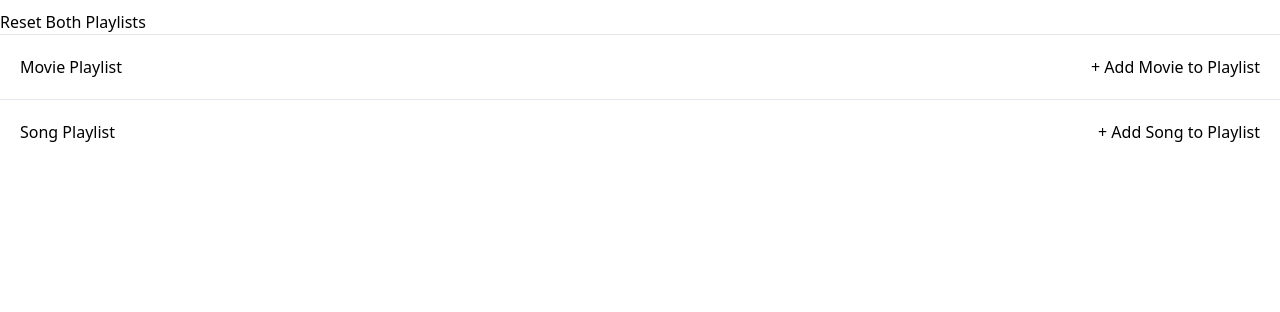
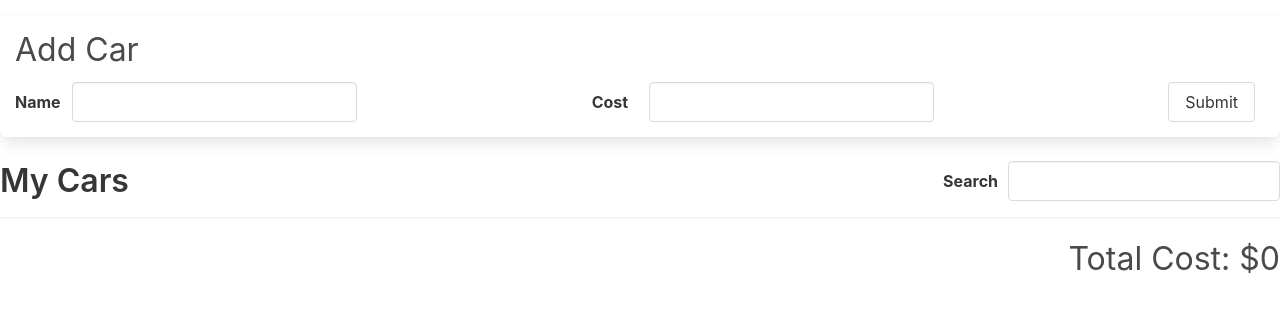
Before and after one commit to nueue23/udemy_react, a React (Create React App) app: page /table in a window 1280 px wide. Shown: the top 312 px of the page. Built offline with nearby package versions, Linux system fonts and the light colour scheme.

Commit message:
multiple slices

```diff
--- a/package.json
+++ b/package.json
@@ -9,6 +9,7 @@
     "@testing-library/react": "^13.4.0",
     "@testing-library/user-event": "^13.5.0",
     "axios": "^1.3.3",
+    "bulma": "^0.9.4",
     "classnames": "^2.3.2",
     "immer": "^10.0.2",
     "json-server": "^0.17.2",
--- /dev/null
+++ b/src/cars/AppCars.js
@@ -0,0 +1,17 @@
+import CarForm from "./components/CarForm";
+import CarList from "./components/CarList";
+import CarSearch from "./components/CarSearch";
+import CarValue from "./components/CarValue";
+import 'bulma/css/bulma.min.css';
+import './styles.css';
+
+function AppCars(){
+    return (<div>
+        <CarForm />
+        <CarSearch />
+        <CarList />
+        <CarValue />
+    </div>);
+}
+
+export default AppCars;
--- /dev/null
+++ b/src/cars/components/CarForm.js
@@ -0,0 +1,48 @@
+import { useDispatch, useSelector } from "react-redux";
+import {changeName, changeCost, addCar} from "../store";
+function CarForm(){
+    const dispatch = useDispatch();
+    const handleNameChange = (event)=>{
+        dispatch(changeName(event.target.value));
+    };
+    const handleCostChange = (event)=>{
+        dispatch(changeCost(parseFloat(event.target.value) || 0.0));
+    }
+    const handleSubmit = (event)=>{
+        event.preventDefault();
+        dispatch(addCar({name, cost}));
+    }
+    const {name, cost} = useSelector((state) => {
+        return {
+            name: state.form.name,
+            cost: state.form.cost
+        };
+    });
+    return <div className="car-form panel">
+        <h4 className="subtitle is-3">Add Car</h4>
+        <form onSubmit={handleSubmit}>
+            <div className="field-group">
+                <div className="field">
+                    <label className="label">Name</label>
+                    <input className="input is-expanded"
+                           value={name}
+                           onChange={handleNameChange}></input>
+                </div>
+            </div>
+            <div className="field-group">
+                <div className="field">
+                    <label className="label">Cost</label>
+                    <input className="input is-expanded"
+                           value={cost || ''}
+                           onChange={handleCostChange}
+                           type="number"></input>
+                </div>
+            </div>
+            <div className="field">
+                <button className="button is-Link">Submit</button>
+            </div>
+        </form>
+    </div>;
+}
+
+export default CarForm;
--- /dev/null
+++ b/src/cars/components/CarList.js
@@ -0,0 +1,31 @@
+import { useDispatch, useSelector } from "react-redux";
+import { removeCar } from "../store";
+
+function CarList(){
+    const dispatch = useDispatch();
+    const {cars, name} = useSelector(({form: {name}, cars: {data, searchTerm}}) => {
+        const filteredCars = data.filter((car) => {
+            return car.name.toLowerCase().includes(searchTerm.toLowerCase());
+        });
+        return {
+            cars: filteredCars,
+            name
+        }
+    });
+    const handleDelete = (car) => {
+        dispatch(removeCar(car.id));
+    }
+    const renderedCars = cars.map((car) =>{
+        const bold = name && car.name.toLowerCase().includes(name.toLowerCase());
+        return <div key={car.id} className={`panel ${bold && 'bold'}`}>
+            <p>{car.name} - ${car.cost}</p>
+            <button className="button is-danger" onClick={() => handleDelete(car)}>Delete</button>
+        </div>
+    });
+    return <div className="car-list">
+        {renderedCars}
+        <hr />
+    </div>;
+}
+
+export default CarList;
--- /dev/null
+++ b/src/cars/components/CarSearch.js
@@ -0,0 +1,21 @@
+import { useDispatch, useSelector } from "react-redux";
+import { changeSearchTerm } from "../store";
+
+function CarSearch(){
+    const dispatch = useDispatch();
+    const searchTerm = useSelector((state)=>{
+        return state.cars.searchTerm;
+    });
+    const handleSearchTerm = (event)=>{
+        dispatch(changeSearchTerm(event.target.value));
+    }
+    return <div className="list-header">
+        <h3 className="title is-3">My Cars</h3>
+        <div className="search field is-horizontal">
+            <label className="label">Search</label>
+            <input className="input" value={searchTerm} onChange={handleSearchTerm} />
+        </div>
+    </div>;
+}
+
+export default CarSearch;
--- /dev/null
+++ b/src/cars/components/CarValue.js
@@ -0,0 +1,12 @@
+import { useSelector } from "react-redux";
+
+function CarValue(){
+    const totalCost = useSelector(({cars : {data, searchTerm}}) => {
+        return data.filter((car) => car.name.toLowerCase()
+                                    .includes(searchTerm.toLowerCase()))
+                   .reduce((acc, car) => acc + car.cost, 0);
+    });
+    return <div className="car-value">Total Cost: ${totalCost}</div>;
+}
+
+export default CarValue;
--- /dev/null
+++ b/src/cars/store/index.js
@@ -0,0 +1,12 @@
+import { configureStore } from "@reduxjs/toolkit";
+import { changeName, changeCost, formReducer } from "./slices/FormSlice";
+import { addCar, removeCar, changeSearchTerm, carsReducer } from "./slices/CarsSlice";
+
+const store = configureStore({
+    reducer: {
+        cars: carsReducer,
+        form: formReducer
+    }
+});
+
+export {store, changeName, changeCost, addCar, removeCar, changeSearchTerm};
--- /dev/null
+++ b/src/cars/store/slices/CarsSlice.js
@@ -0,0 +1,31 @@
+import { createSlice, nanoid } from "@reduxjs/toolkit";
+
+const carsSlice = createSlice({
+    name: 'cars',
+    initialState: {
+        searchTerm: '',
+        data: []
+    },
+    reducers: {
+        changeSearchTerm(state, action){
+            state.searchTerm = action.payload;
+        },
+        addCar(state, action){
+            state.data.push({
+                name: action.payload.name,
+                cost: action.payload.cost,
+                id: nanoid()
+            });
+        },
+        removeCar(state, action){
+            console.log(action.payload);
+            const updated = state.data.filter((car) => {
+                return car.id !== action.payload;
+            });
+            state.data = updated;
+        }
+    }
+});
+
+export const {changeSearchTerm, addCar, removeCar} = carsSlice.actions;
+export const carsReducer = carsSlice.reducer;
--- /dev/null
+++ b/src/cars/store/slices/FormSlice.js
@@ -0,0 +1,27 @@
+import { createSlice } from "@reduxjs/toolkit";
+import { addCar } from "./CarsSlice";
+
+const formSlice = createSlice({
+    name: 'form',
+    initialState: {
+        name: '',
+        cost: 0.0
+    },
+    reducers: {
+        changeName(state, action){
+            state.name = action.payload;
+        },
+        changeCost(state, action){
+            state.cost = action.payload;
+        }
+    },
+    extraReducers: (builder) => {
+        builder.addCase(addCar, (state, action) => {
+            state.name='';
+            state.cost=0.0;
+        })
+    }
+});
+
+export const {changeName, changeCost} = formSlice.actions;
+export const formReducer = formSlice.reducer;
--- /dev/null
+++ b/src/cars/styles.css
@@ -0,0 +1,79 @@
+.car-form {
+  margin-top: 15px;
+  padding: 15px;
+}
+.car-form .field-group {
+  display: flex;
+  margin-bottom: 0px;
+}
+.car-form form {
+  display: flex;
+  justify-content: space-between;
+}
+.car-form .field {
+  display: flex;
+  align-items: center;
+  margin-bottom: 0px;
+  margin-right: 10px;
+}
+.car-form .field label.label {
+  margin-bottom: 0px;
+  width: 70px;
+}
+.car-form input {
+  width: 100%;
+}
+.car-form h4.subtitle.is-3 {
+  margin-bottom: 0.75rem;
+}
+
+.car-list .panel.bold {
+  font-weight: 600;
+}
+
+.car-list .panel {
+  padding: 10px;
+  display: flex;
+  flex-direction: row;
+  justify-content: space-between;
+  align-items: center;
+}
+
+.car-list p {
+  font-size: 1.5rem;
+}
+
+.car-list .note {
+  font-style: italic;
+  display: block;
+  margin: 40px 20px;
+}
+
+.car-value {
+  font-size: 2rem;
+  text-align: right;
+}
+
+hr {
+  margin: 1rem 0;
+}
+
+.list-header {
+  display: flex;
+  flex-direction: row;
+  justify-content: space-between;
+  align-items: center;
+}
+
+.list-header h3.title {
+  margin-bottom: 0px;
+}
+
+.list-header .search {
+  display: flex;
+  align-items: center;
+}
+.list-header .search .label {
+  margin-bottom: 0px;
+  margin-right: 10px;
+}
--- a/src/index.js
+++ b/src/index.js
@@ -3,13 +3,12 @@ import './customComponents/index.css';
 import React from 'react';
 import ReactDOM from 'react-dom/client';
 
-import AppPlaylist from './playlist/AppPlaylist';
 import { Provider } from 'react-redux';
-import {store} from './playlist/store';
+import {store} from './cars/store';
+import AppCars from './cars/AppCars';
 
 const el = document.getElementById("root");
 const root = ReactDOM.createRoot(el);
-
 root.render(<Provider store={store}>
-        <AppPlaylist />
+        <AppCars />
     </Provider>);
```
Also changed, not shown: 1 other file (tests, documents, lock files or other folders).
